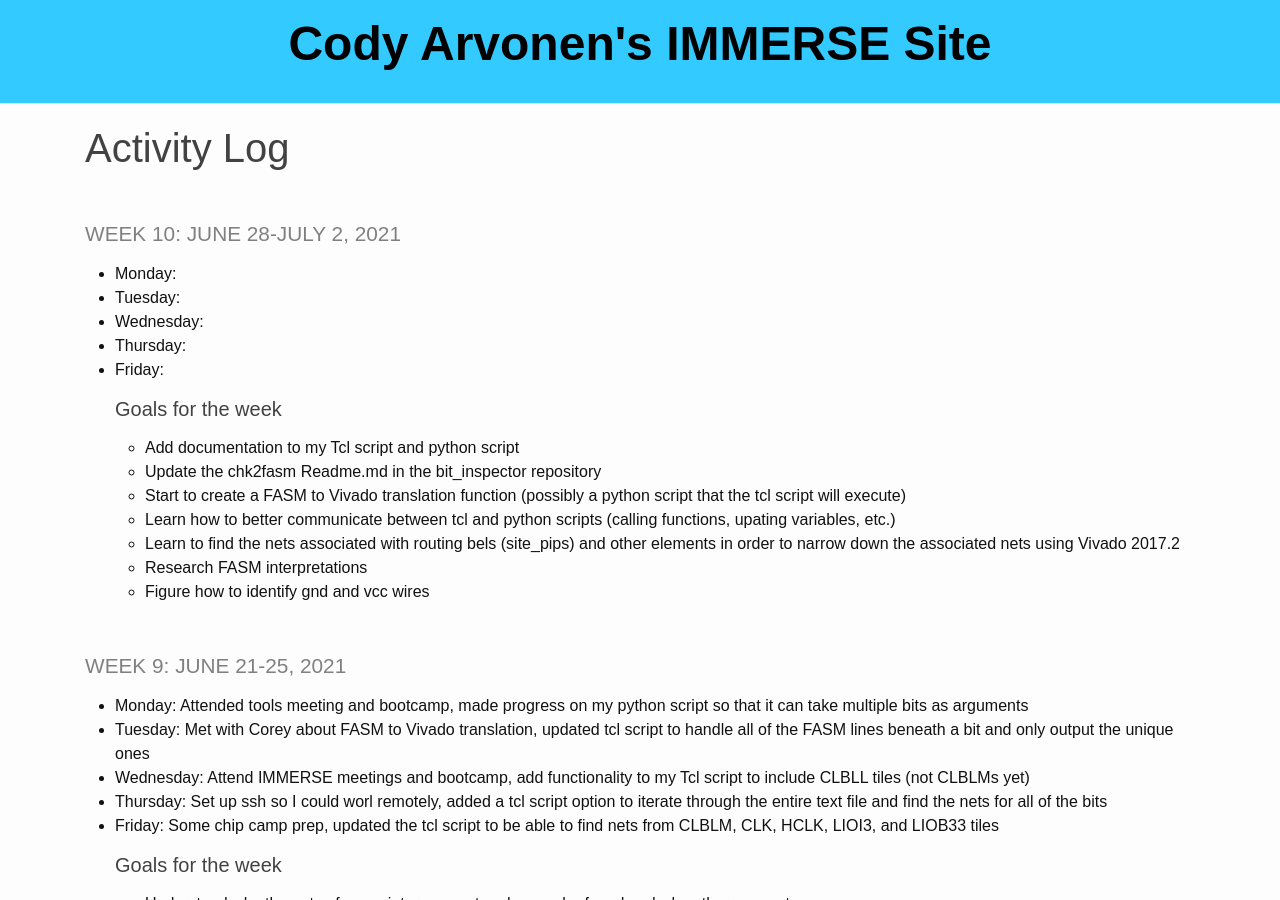
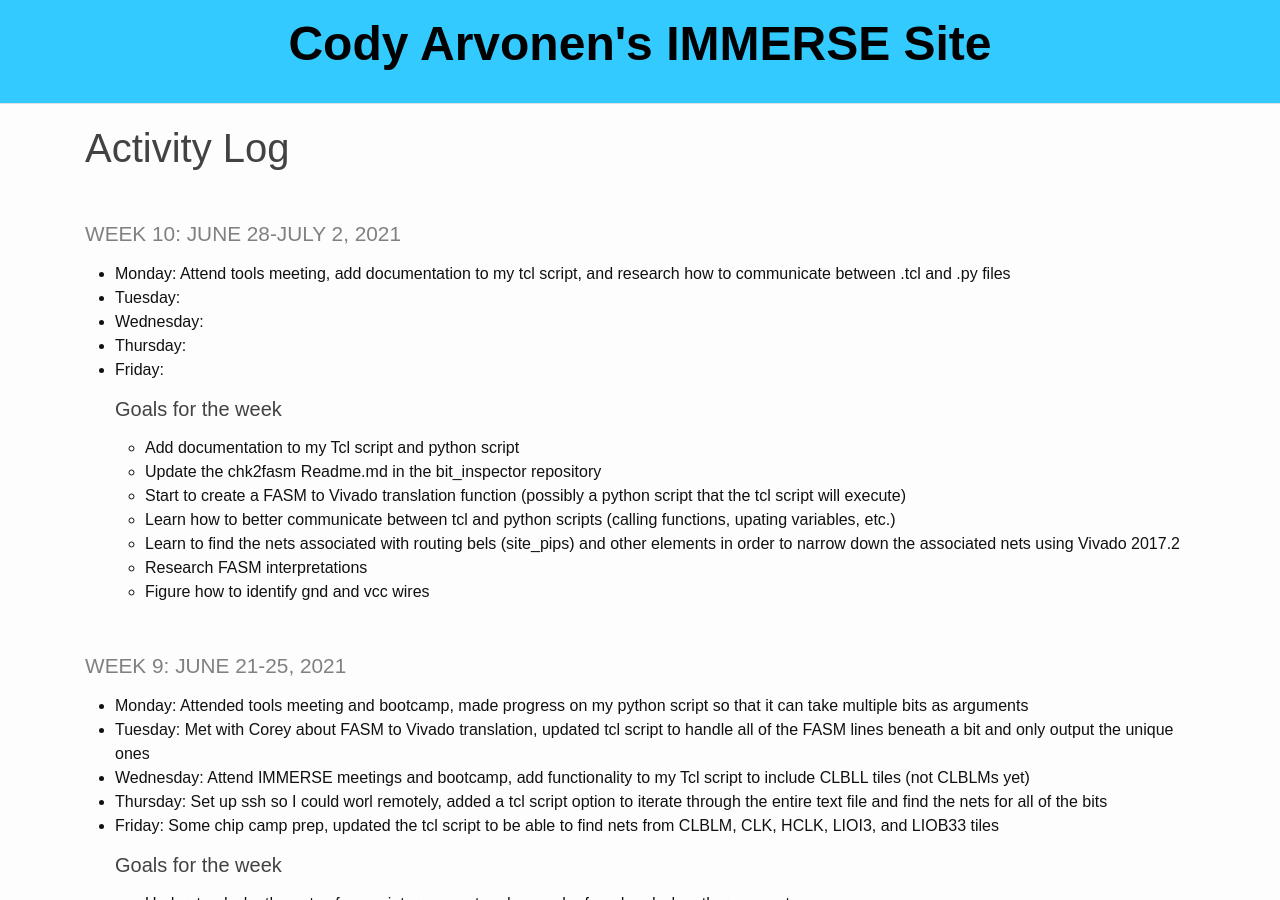
Before and after one commit to codyarvonen/personal_website, a Jekyll site: the page built from _pages/log.md, in a window 1280 px wide and 900 px high. Built offline with Jekyll 4.4.1, drawn with Linux system fonts in a browser that asks for light colours.

Commit message:
6/28/21 log update

```diff
--- a/_pages/log.md
+++ b/_pages/log.md
@@ -5,7 +5,7 @@ title: Activity Log
 
 ### **Week 10: June 28-July 2, 2021**
 
-* **Monday**:
+* **Monday**: Attend tools meeting, add documentation to my tcl script, and research how to communicate between .tcl and .py files
 * **Tuesday**:
 * **Wednesday**:
 * **Thursday**:
```
